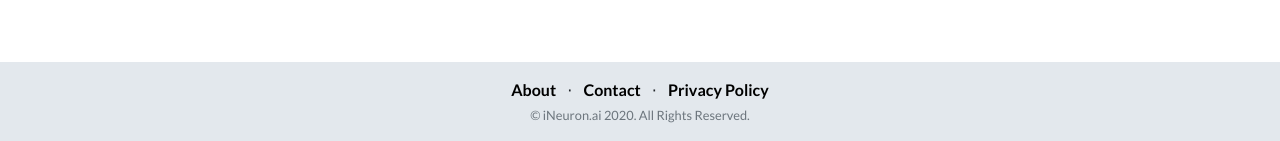
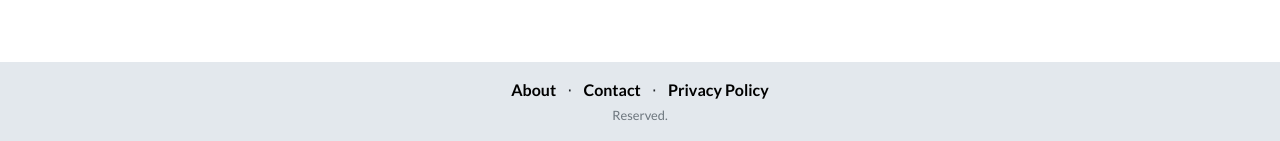
Before and after one commit to payasbhrigu/WaferFault-CI, a Flask app: page / in a window 1280 px wide. Shown: the part 659-800 px from the top of the page. Run offline with Flask 2, Linux system fonts and the light colour scheme; parts of the project's set-up code (start-up, migrations or seed data) failed here and were passed over; some libraries are stand-ins or nearby versions.

Commit message:
Updated copyright text

```diff
--- a/templates/index.html
+++ b/templates/index.html
@@ -162,7 +162,7 @@
 						<li class="list-inline-item">&sdot;</li>
 						<li class="list-inline-item"><a href="https://ineuron.ai/privacy.html">Privacy Policy</a></li>
 					</ul>
-					<p class="text-muted small mb-2 mb-lg-0">&copy; iNeuron.ai 2020. All Rights Reserved.</p>
+					<p class="text-muted small mb-2 mb-lg-0">Reserved.</p>
 				</div>
 			</div>
 		</div>
```
